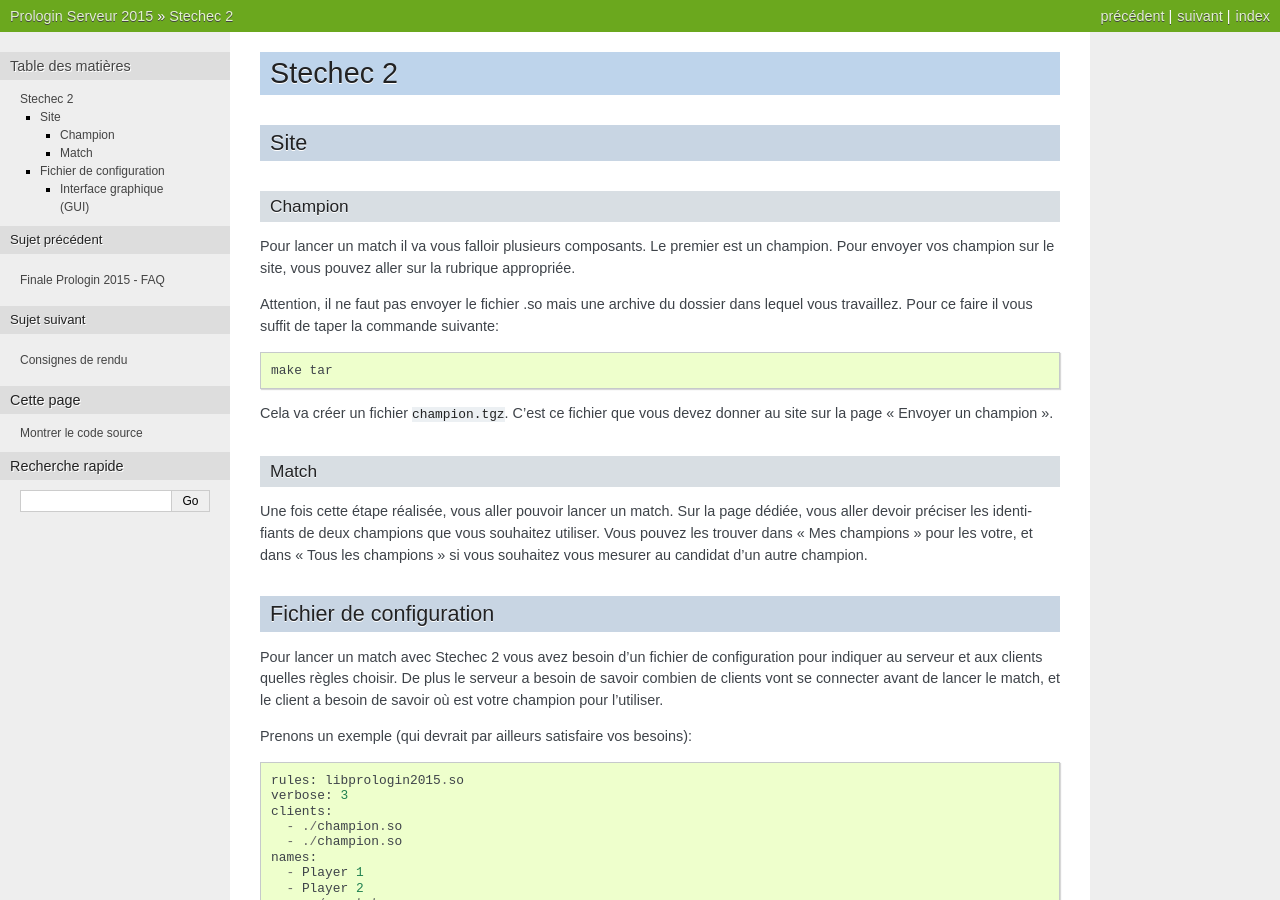
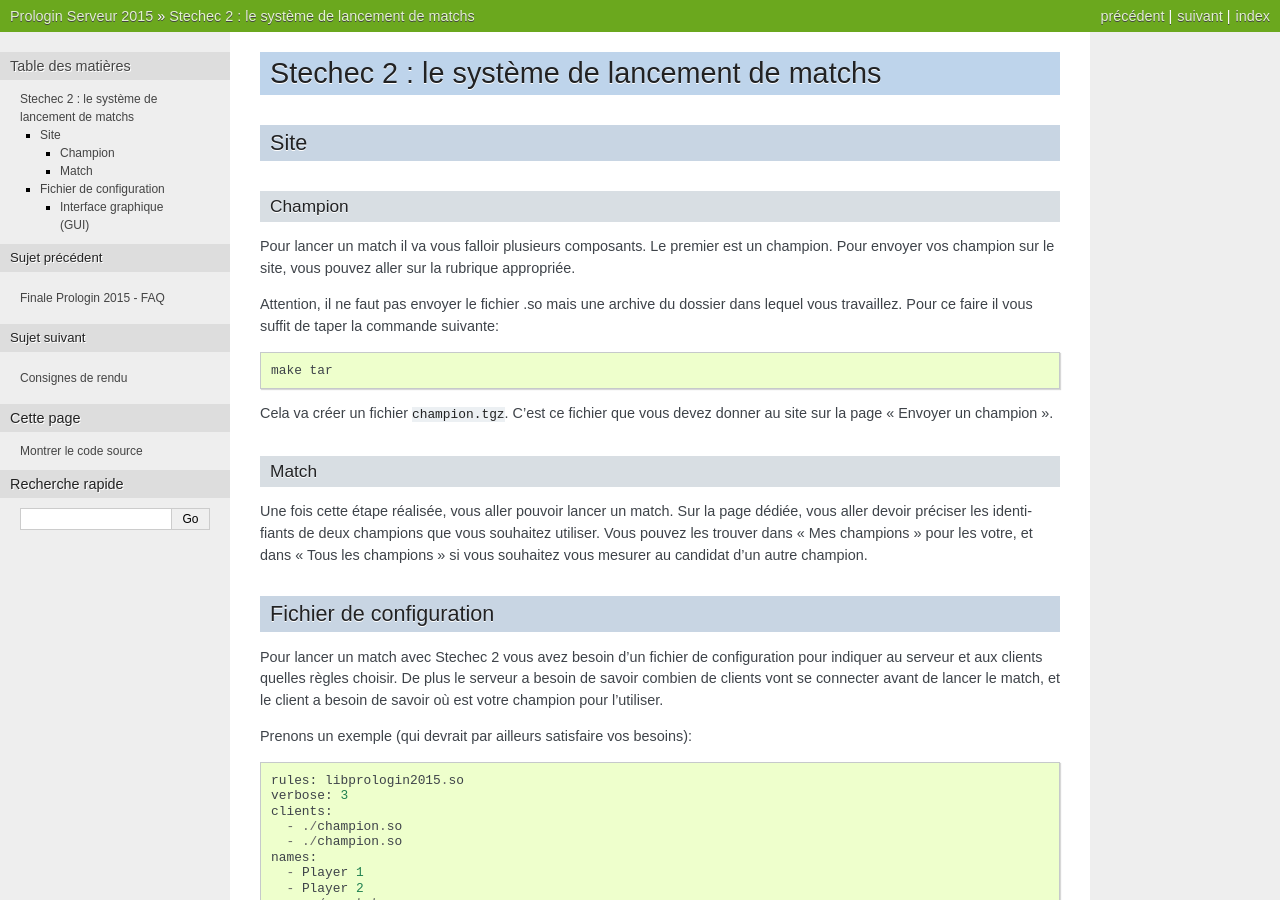
Before and after one commit to prologin/prologin2015, a Sphinx documentation site: the page built from doc/stechec2.rst, in a window 1280 px wide and 900 px high. Built offline with Sphinx 7.4.7, drawn with Linux system fonts in a browser that asks for light colours; pages that are not in the unit, such as notebooks, are missing from menus; some of the changed text lies outside the part shown.

```diff
--- a/doc/stechec2.rst
+++ b/doc/stechec2.rst
@@ -1,6 +1,6 @@
-=========
-Stechec 2
-=========
+=============================================
+Stechec 2 : le système de lancement de matchs
+=============================================
 
 Site
 ====
```
Also changed, not shown: 1 other file.
